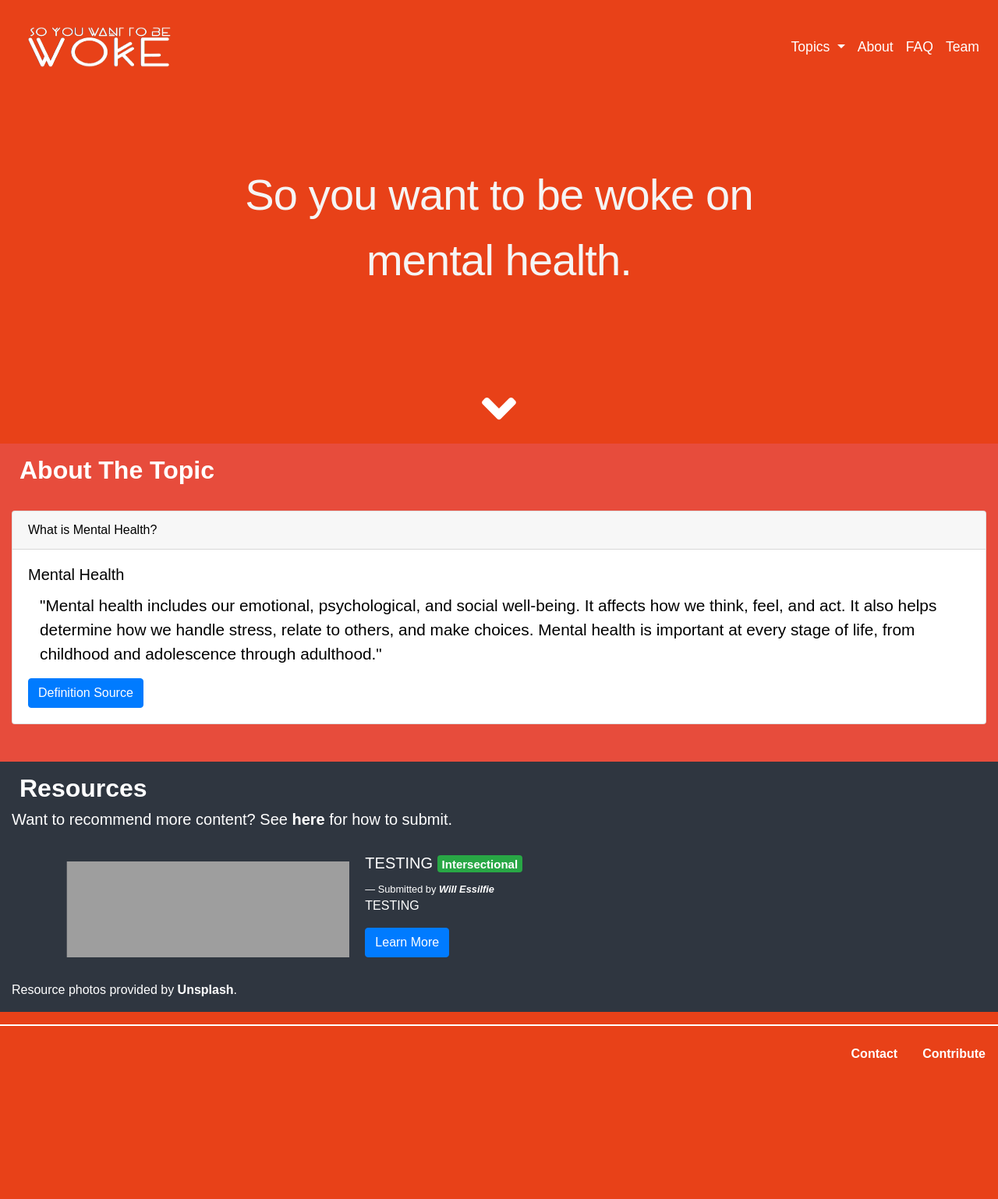
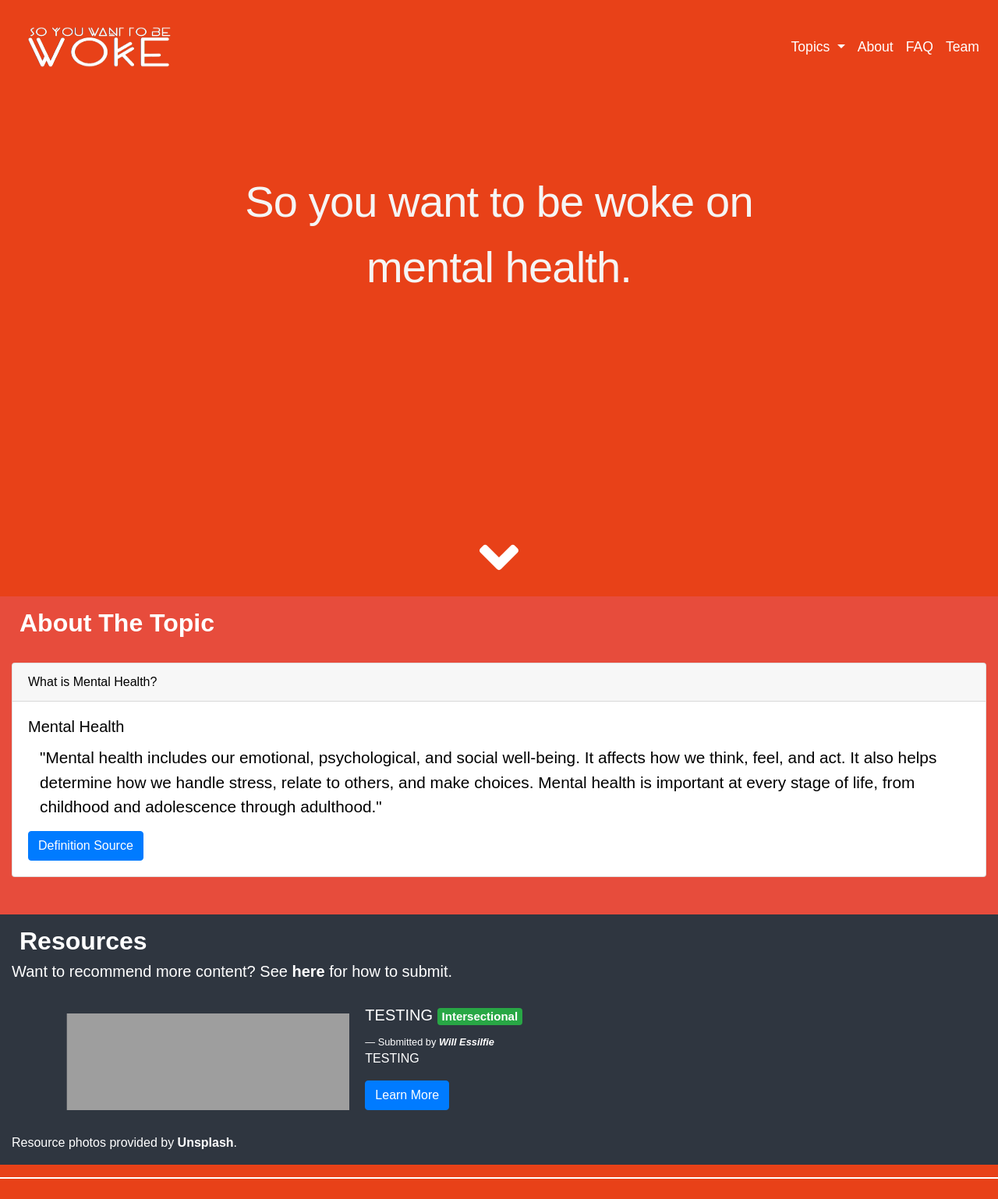
Before and after one commit to wessilfie/sywtbw, a Flask app: a page that uses templates/topic.html in a window 1280 px wide. Shown: the top 1538 px of the page at 78% size. Before the commit the page ends 1357 px from the top, so only its background shows below. Run offline with Flask 2, Linux system fonts and the light colour scheme; some libraries are stand-ins or nearby versions; some web fonts are replaced; grey boxes are pictures that could not be loaded.

Commit message:
fixing bugs due to changes in bootstrap 4

```diff
--- a/static/style.css
+++ b/static/style.css
@@ -79,10 +79,7 @@ footer {
 }
 
 #scroll {
-    position: relative;
-    right: 0;
-    left: 0;
-    bottom: 0;
+ margin: auto;
 }
 
 #about {
@@ -142,15 +139,15 @@ footer {
   color: white;
 }
 
-.intro-banner {
-      height: 70%;
-      width: 110%;
+
+#intro-page {
+  height: 68vh;
+
 }
 
 @media (max-width: 480px) {
-  .intro-banner {
-      height: 72%;
-      width: 110%;
+  #intro-page {
+      height: 71vh;
     }
 
    #resource-cards {
--- a/templates/topic.html
+++ b/templates/topic.html
@@ -2,38 +2,27 @@
 
 {% include "header.html" %}
 
-
+<html>
 <body>
     {% include "nav.html" %}
 
-          <div class="container-fluid">
+    <div class="col text-center intro-text intro-banner"id="intro-page">
+        <div id="centering-new-lines">
+            <br>
+        </div>
+        <p class="animated zoomIn" id="home-text">So you want to be woke on<br/> {{topic}}.</p>
 
-                <div class="row" id="intro">
-                  <div class="col text-center intro-text intro-banner" id="intro">
-                      <div id="centering-new-lines">
-                        <br/>
-                        <br/>
-                        <br/>
-                        </div>
-                        <p class="animated zoomIn" id="home-text">So you want to be woke on<br/> {{topic}}.</p>
-                        <br/>
-                        <br/>
-                        <br/>
-                  </div>
+  </div>
+
+          <a id="scroll" href="#about">
+        <img height="100" width="100" src="{{url_for('static', filename='img/arrow-white.svg')}}"/>
+        </a>
 
 
-                </div>
-                <!-- Scroll down arrow that links to About section-->
-                <div class="row">
-                    <div class="col">
-                            <a id="scroll" href="#about">
-                            <!-- <img src="https://cdn0.iconfinder.com/data/icons/slim-square-icons-basics/100/basics-08-256.png"/> -->
-                            <img src="{{url_for('static', filename='img/arrow-white.svg')}}"/>
 
-                            </a>
-                    </div>
-                </div>
 
+
+          <div class="container-fluid">
                 <div class="row">
                   <div class="col" id="about">
                     <h2 id="about"> About The Topic </h2>
@@ -62,7 +51,6 @@
                         <p> Resource photos provided by <a href="https://unsplash.com/">Unsplash</a>. </p>
                     </div>
                 </div>
-             <!-- {% include "intersectionality.html" %} -->
             </div>
 
       <script>
@@ -73,4 +61,4 @@
     </script>
 {% include "footer.html" %}
 </body>
-</DOCTYPE>
+</html>
```
Also changed, not shown: other parts of static/style.css (+11 -15 lines), templates/home.html (+8 -21 lines).
